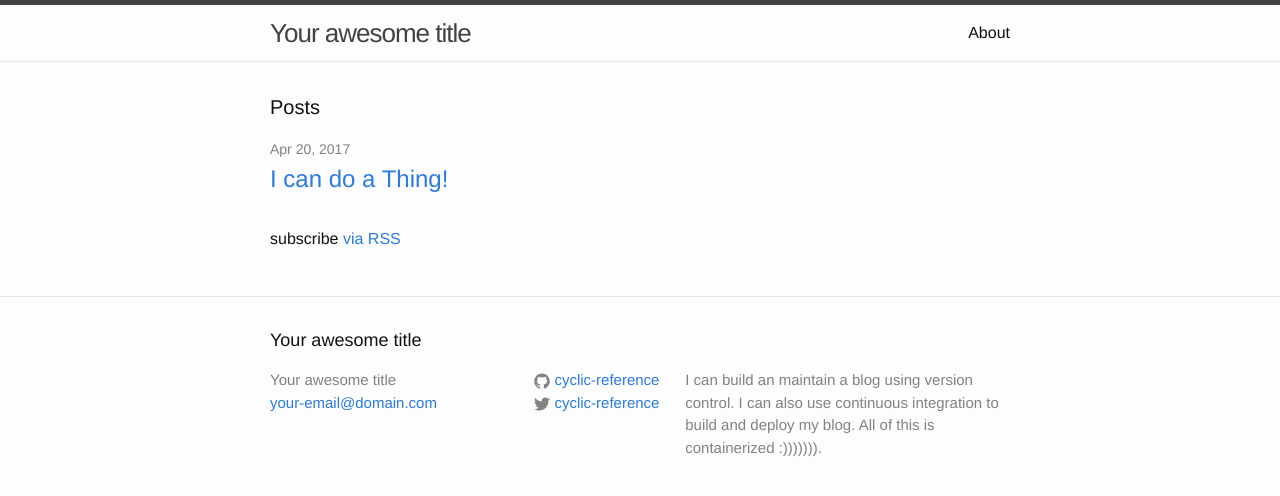
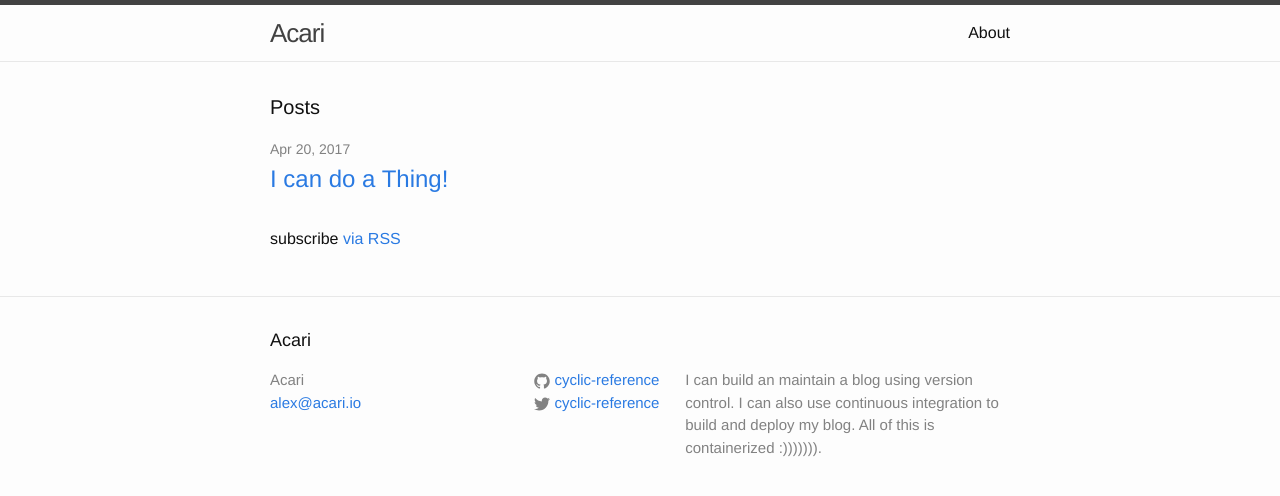
Before and after one commit to Unthrottled/blog, a Jekyll site: the page built from index.html, in a window 1280 px wide. Shown: the top 496 px of the page. Built offline with Jekyll 4.4.1, drawn with Linux system fonts in a browser that asks for light colours.

Commit message:
Adjusted config to more my things

```diff
--- a/_config.yml
+++ b/_config.yml
@@ -1,12 +1,12 @@
 # Site settings
-title: Your awesome title
-email: your-email@domain.com
+title: Acari
+email: alex@acari.io
 description: > # this means to ignore newlines until "baseurl:"
   I can build an maintain a blog using version control.
   I can also use continuous integration to build and deploy my blog.
   All of this is containerized :))))))).
 baseurl: "" # the subpath of your site, e.g. /blog/
-url: "http://yourdomain.com" # the base hostname & protocol for your site
+url: "http://sandwich" # the base hostname & protocol for your site
 twitter_username: cyclic-reference
 github_username:  cyclic-reference
 
```
